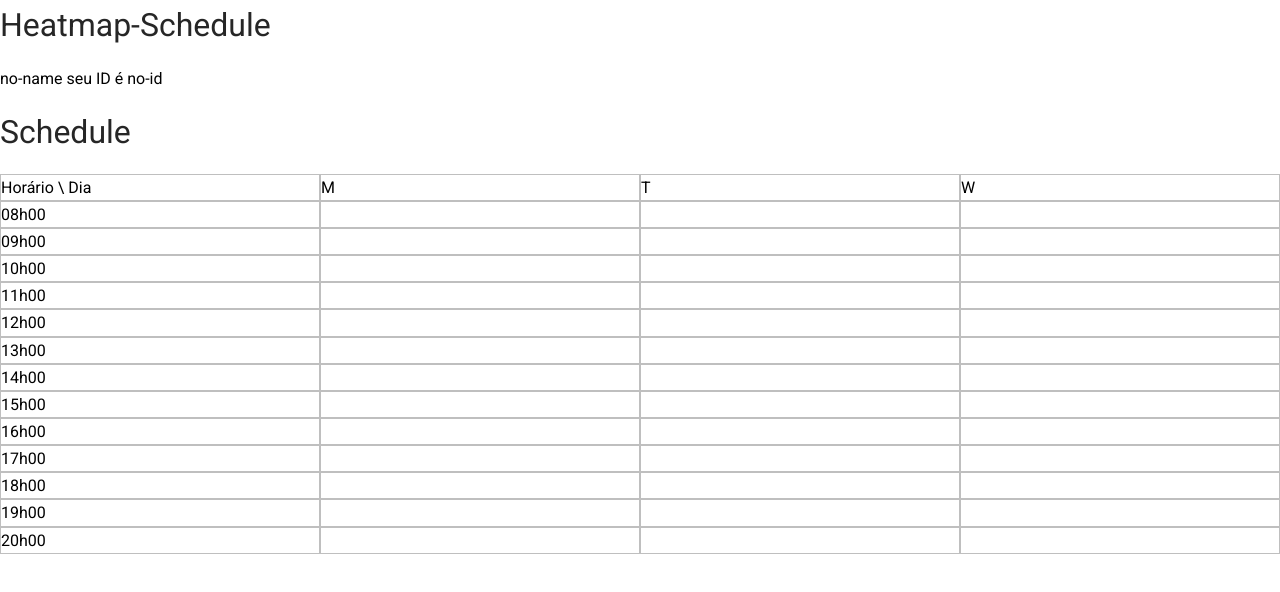
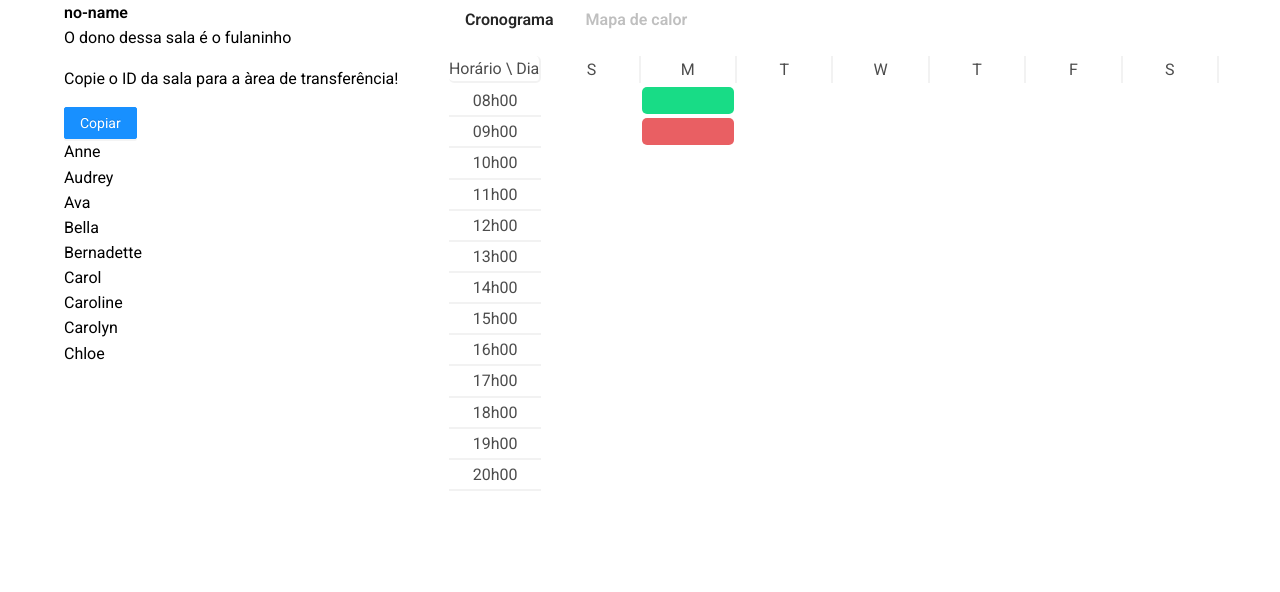
Before and after one commit to yudi-azvd/boramarcar, a React (Vite) app: page /dashboard in a window 1280 px wide. Shown: the top 592 px of the page. Built offline with nearby package versions, Linux system fonts and the light colour scheme; no server answers.

Commit message:
added layout to dashboard page and improved schedule style

```diff
--- a/src/components/Schedule/index.tsx
+++ b/src/components/Schedule/index.tsx
@@ -10,7 +10,7 @@ export interface ScheduleProps {
     times: string[], // 08h, 09h, 10h, ..., 22h
     days: Day[]
     values: {
-      // segunda-08h00: busy, segunda-09h00: available, ...
+      // Monday-08h00: busy, Tuesday-09h00: available, ...
       [key: string]: TimeboxValue
     }
   }
@@ -37,14 +37,12 @@ const Schedule: React.FC<ScheduleProps> = ({ data }) => {
 
   return (
     <>
-      <h1>Schedule</h1>
-
-      <Container cols={days.length + 1} rows={times.length}>
-        <div id="top-left-corner">Horário \ Dia </div>
+      <Container cols={days.length + 1} rows={times.length + 1}>
+        <div id="top-left">Horário \ Dia </div>
 
         {days.map(day => (
           // se a tela for muito pequena, mostrar apenas a primeira letra
-          <div className="day" key={`day-time-${day}`}> {day[0]} </div>
+          <div className="day" key={`day-${day}`}> {day[0]} </div>
         ))}
 
         {times.map(time => {
--- a/src/components/Schedule/style.ts
+++ b/src/components/Schedule/style.ts
@@ -9,13 +9,59 @@ export const Container = styled.div<ContainerProps>`
   display: grid;
   grid-template-columns: repeat(${props => props.cols}, 1fr);
   grid-template-rows: repeat(${props => props.rows}, 1fr);
+  grid-row-gap: 4px;
+  grid-column-gap: 4px;
 
   > div {
-    border: 1px solid #77777778;
+    color: rgba(0, 0, 0, 0.7);
   }
 
-  .times-days {
-    background: red;
+  > div#top-left {
+    text-align: center;
+    border-bottom: 2px solid rgba(0, 0, 0, 0.05);
+    border-right: 2px solid rgba(0, 0, 0, 0.05);
+  }
+
+  > div.day {
+    position: relative;
+    /* border-right: 2px solid rgba(0, 0, 0, 0.05); */
+
+    &::after {
+      position: absolute;
+      content: '';
+      background: rgba(0, 0, 0, 0.05);
+      height: 100%;
+      width: 2px;
+      right: -3px;
+    }
+    /* border-left: 2px solid rgba(0, 0, 0, 0.05); */
+    /* border-bottom: 2px solid rgba(0, 0, 0, 0.05); */
+  }
+
+  > div.time {
+    /* border-top: 2px solid rgba(0, 0, 0, 0.05); */
+    /* border-bottom: 2px solid rgba(0, 0, 0, 0.05); */
+    /* border-right: 2px solid rgba(0, 0, 0, 0.05); */
+    position: relative;
+
+    &::after {
+      position: absolute;
+      content: '';
+      background: rgba(0, 0, 0, 0.05);
+      height: 2px;
+      width: 100%;
+      bottom: -3px;
+    }
+  }
+
+  > div#top-left, > div.time, > div.day {
+    border-radius: 5px;
+  }
+
+  > div.day, > div.time {
+    display: flex;
+    justify-content: center;
+    align-items: center;
   }
 `
 
@@ -24,12 +70,20 @@ interface TimeboxProps {
 }
 
 const valueToColor = {
-  busy: 'red',
-  available: 'green',
+  busy: '#E95F63',
+  available: '#18DC86',
 }
 
 export const Timebox = styled.div<TimeboxProps>`
   background: ${props => props.value
-  ? valueToColor[props.value]
-  : 'white'};
+    ? valueToColor[props.value]
+    : 'white'};
+
+  transition: border 0.2s;
+  border: 2px solid rgba(0, 0, 0, 0.0);
+  border-radius: 5px;
+
+  &:hover {
+    border: 2px solid rgba(0, 0, 0, 0.15);
+  }
 `
--- /dev/null
+++ b/src/components/ScheduleOrHeatmap/index.tsx
@@ -0,0 +1,70 @@
+import Schedule, { Day, TimeboxValue } from "@/components/Schedule"
+import { Menu } from "./style"
+import { Button} from "antd"
+import { useState } from "react"
+
+const times = [
+  '08h00',
+  '09h00',
+  '10h00',
+  '11h00',
+  '12h00',
+  '13h00',
+  '14h00',
+  '15h00',
+  '16h00',
+  '17h00',
+  '18h00',
+  '19h00',
+  '20h00',
+]
+
+const days = [
+  'Sunday',
+  'Monday',
+  'Tuesday',
+  'Wednesday',
+  'Thursday',
+  'Friday',
+  'Saturday'
+] as Day[]
+
+const timeboxValues = {
+  'Monday-08h00': 'available',
+  'Monday-09h00': 'busy',
+} as {
+  [key: string]: TimeboxValue
+}
+
+const ScheduleOrHeatmap: React.FC = () => {
+  const [selectedTab, setSelectedTab] = useState<'schedule' | 'heatmap'>('schedule')
+  const [values, setValues] = useState(timeboxValues)
+
+  // const {room} = useRoom()
+  /**
+   * room: {
+   *  id: string
+   *  owner: User | string (username|id)
+   *  participants: User[]
+   *  linkToShare: string
+   * }
+   */
+
+  return (
+    <div>
+      <Menu>
+        <Button size="large" type="text">
+          Cronograma
+        </Button>
+
+        <Button size="large" type="text" disabled>
+          Mapa de calor
+        </Button>
+      </Menu>
+
+      <Schedule data={{ days, times, values }} />
+    </div>
+  )
+}
+
+export default ScheduleOrHeatmap
--- /dev/null
+++ b/src/components/ScheduleOrHeatmap/style.ts
@@ -0,0 +1,9 @@
+import styled from "styled-components";
+
+export const Menu = styled.div`
+  button {
+    font-weight: bold;
+  }
+
+  margin-bottom: 16px;
+`
--- a/src/pages/Dashboard/index.tsx
+++ b/src/pages/Dashboard/index.tsx
@@ -1,38 +1,22 @@
-import Schedule, { Day, ScheduleProps, TimeboxValue } from "@/components/Schedule"
+import ScheduleOrHeatmap from "@/components/ScheduleOrHeatmap"
 import { useSocket } from "@/hooks/socket"
-import { Tooltip } from "antd"
-import { useState } from "react"
-
-const times = [
-  '08h00',
-  '09h00',
-  '10h00',
-  '11h00',
-  '12h00',
-  '13h00',
-  '14h00',
-  '15h00',
-  '16h00',
-  '17h00',
-  '18h00',
-  '19h00',
-  '20h00',
-]
-
-const days = [
-  'Monday',
-  'Tuesday',
-  'Wednesday'
-] as Day[]
-
-const values = {
-  'Monday-08h00': 'available' as 'available' | 'busy' | undefined,
-  'Monday-09h00': 'busy' as 'available' | 'busy' | undefined
-}
+import { Button, Tooltip } from "antd"
+import { Container, Side, UsersList } from "./style"
 
 const Dashboard: React.FC = () => {
   const { user } = useSocket()
-  const [values, setValues] = useState<{[key: string]: TimeboxValue}>({})
+
+  const usersInRoom = [
+    'Anne',
+    'Audrey',
+    'Ava',
+    'Bella',
+    'Bernadette',
+    'Carol',
+    'Caroline',
+    'Carolyn',
+    'Chloe',
+  ]
 
   // const {room} = useRoom()
   /**
@@ -44,16 +28,41 @@ const Dashboard: React.FC = () => {
    * }
    */
 
+  const copyToClipboard = async () => {
+    if ('clipboard' in navigator) {
+      await navigator.clipboard.writeText('ssss')
+    }
+    // e se não tiver? kkk
+  }
+
   return (
-    <div>
-      <h1>Heatmap-Schedule</h1>
-      <Tooltip title={user?.id}>
-        <p>{user?.name} seu ID é {user?.id}</p>
-        {user?.isOwner ?? <span>Você é o dono da sala</span>}
-      </Tooltip>
+    <Container>
 
-      <Schedule data={{ days, times, values }} />
-    </div>
+      <Side>
+        <Tooltip title={user?.id}>
+          <strong>{user?.name}</strong>
+        </Tooltip>
+
+        {user?.isOwner
+          ? (<p>Você é o dono da sala</p>)
+          : (<p>O dono dessa sala é o fulaninho</p>)}
+
+        <div>
+          <p> Copie o ID da sala para a àrea de transferência!</p>
+          <Button type="primary" onClick={copyToClipboard}>
+            Copiar
+          </Button>
+        </div>
+
+        <UsersList>
+          {usersInRoom.map(u => (
+            <li key={u} > {u} </li>
+          ))}
+        </UsersList>
+      </Side>
+
+      <ScheduleOrHeatmap />
+    </Container>
   )
 }
 
--- /dev/null
+++ b/src/pages/Dashboard/style.ts
@@ -0,0 +1,19 @@
+import styled from "styled-components";
+
+export const Container = styled.div`
+  margin: 0 auto;
+  max-width: 90%;
+
+  display: flex;
+  justify-content: space-between;
+`
+
+export const Side = styled.aside`
+  strong {
+    display: block;
+  }
+`
+
+export const UsersList = styled.ul`
+  list-style: none;
+`
```
Also changed, not shown: src/favicon.svg (deleted), src/logo.svg (deleted).
